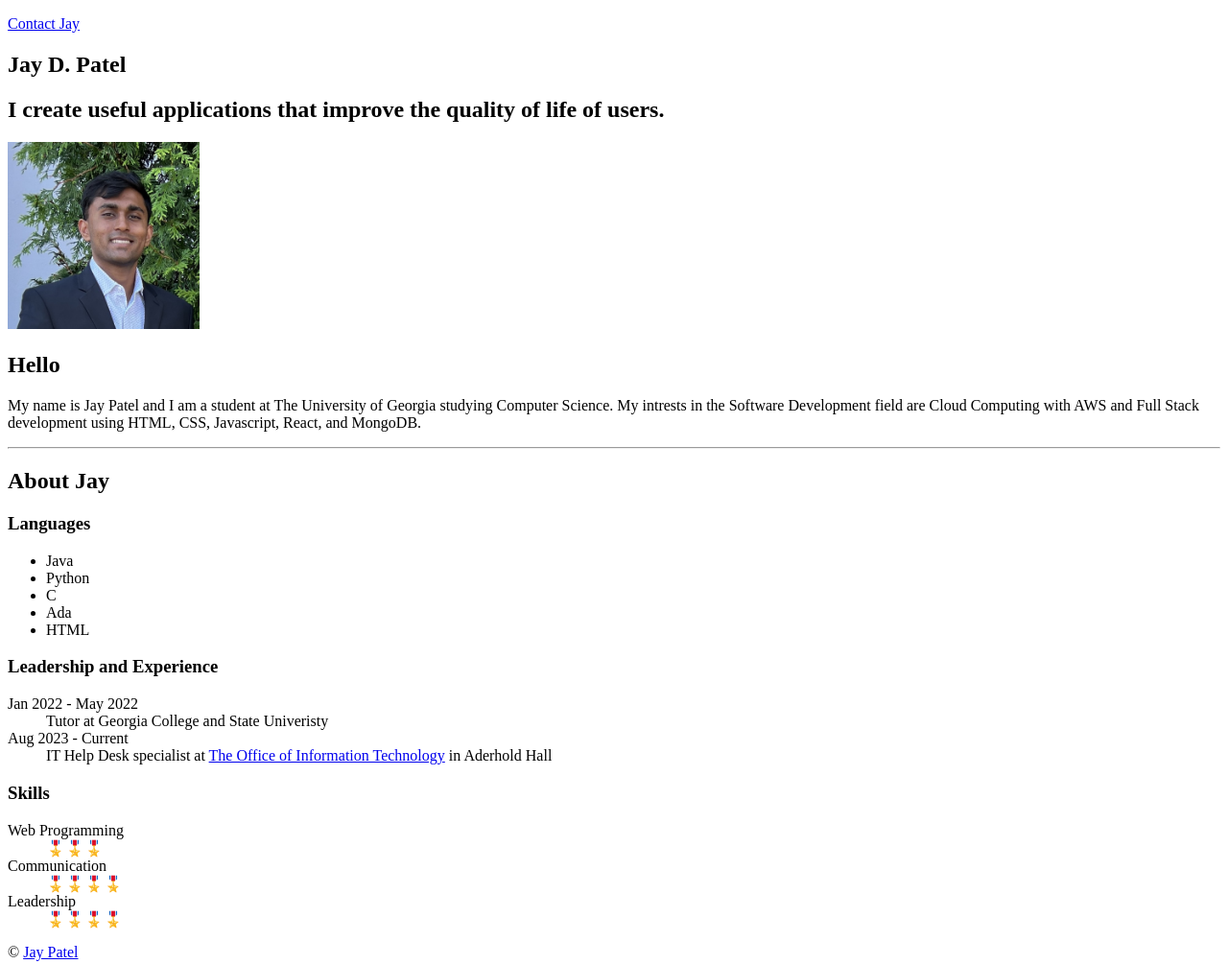
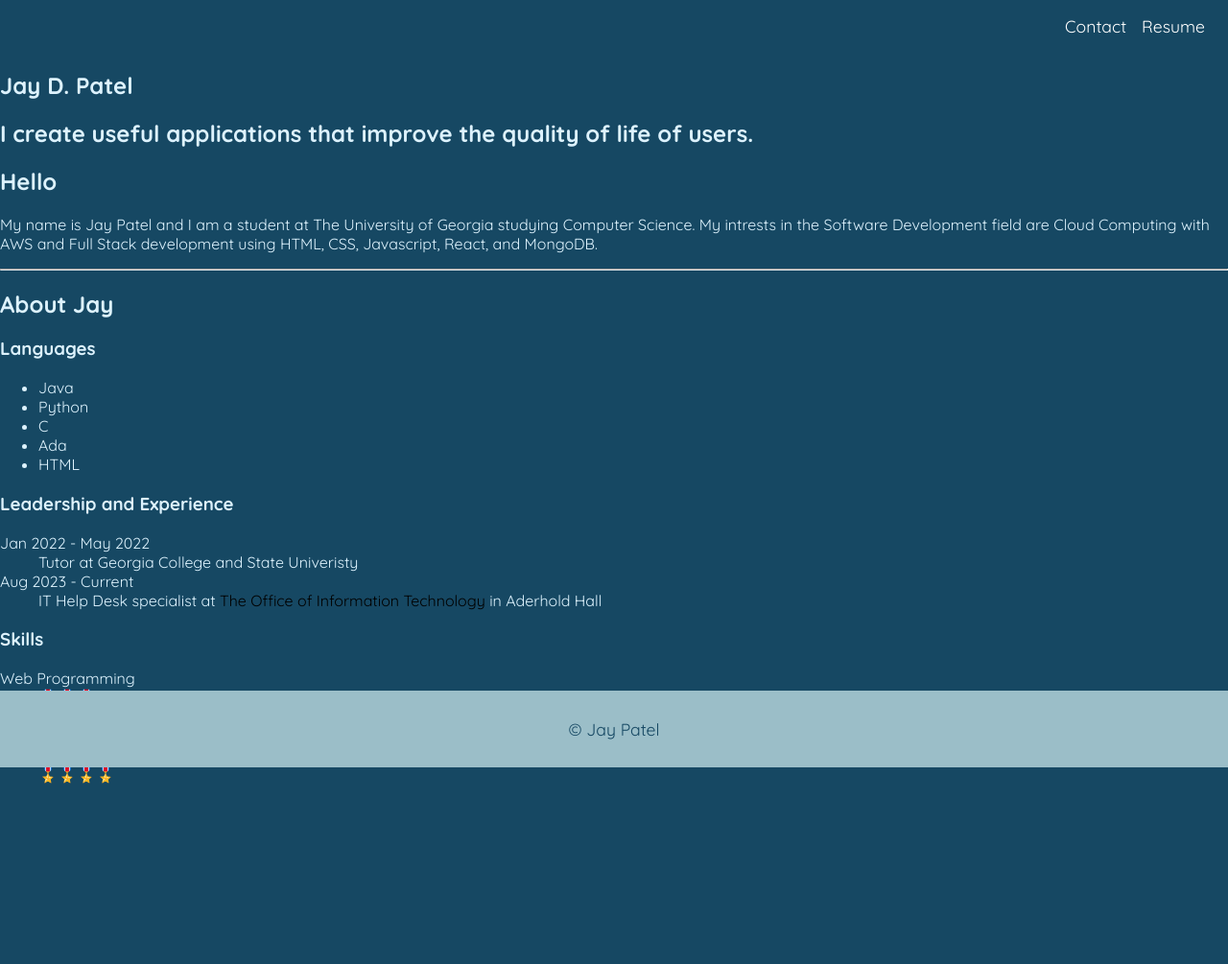
Before and after one commit to jayp822/Personal-CV, a plain HTML site: page index.html in a window 1280 px wide. Shown: the whole page at 96% size. After the commit the page ends 833 px from the top, so only its background shows below. Drawn offline with Linux system fonts and the light colour scheme.

Commit message:
nav and footer

```diff
--- a/css/style.css
+++ b/css/style.css
@@ -0,0 +1,56 @@
+/*
+164863
+427D9D
+9BBEC8
+DDF2FD
+*/
+
+body {
+ margin: 0;
+ background-color: #164863;
+ font-family: 'Quicksand', sans-serif;
+ color: #DDF2FD;
+}
+
+a{
+  text-decoration: none;
+  color: #000;
+}
+
+nav{
+ color: #DDF2FD;
+ display: flex;
+ justify-content: right;
+ flex-wrap: nowrap;
+ margin-right: 1rem;
+}
+
+.nav-items {
+ text-decoration: none;
+ color: white;
+ font-size: 1.10rem;
+ padding: 0.5rem;
+}
+
+nav a:hover{
+ background-color: #427D9D;
+ border-radius: 10px;
+}
+
+footer{
+ position: absolute;
+ bottom: 0;
+ width: 100%;
+ height: 5rem;
+ background-color: #9BBEC8;
+ display: flex;
+ justify-content: center;
+ flex-wrap: wrap;
+ align-items: center;
+}
+
+footer a{
+ font-size: 1.10rem;
+ padding: 0.5rem;
+ color: #164863;
+}
--- a/index.html
+++ b/index.html
@@ -6,18 +6,22 @@
 	<meta name="viewport" content="width=device-width, initial-scale=1.0">
 	<title>Jay Patel</title>
 	<link rel="stylesheet" href="./css/style.css">
+	<link rel="preconnect" href="https://fonts.googleapis.com">
+	<link rel="preconnect" href="https://fonts.gstatic.com" crossorigin>
+	<link href="https://fonts.googleapis.com/css2?family=Quicksand:wght@400;500;600;700&display=swap" rel="stylesheet">
 </head>
 
 <body>
 	<nav>
-		<p><a href="contact.html">Contact Jay</a></p>
+		<p><a href="contact.html" class="nav-items">Contact</a></p>
+		<p><a href="./documents/Jay_Patel_CS_Resume.pdf" class="nav-items">Resume</a></p>
 	</nav>
 	<section>
 		<h1>Jay D. Patel</h1>
 		<h2>I create useful applications that improve the quality of life of users.</h2>
 	</section>
 	<section>
-		<img src="images/headshot.jpg" alt="Headshot of Jay Patel" width="200px">
+		<!-- <img src="images/headshot.jpg" alt="Headshot of Jay Patel" width="200px"> -->
 		<h2>Hello</h2>
 		<p>My name is Jay Patel and I am a student at The University of Georgia studying Computer Science. My intrests
 			in
@@ -54,7 +58,8 @@
 		</dl>
 	</section>
 	<footer>
-		&#169; <a href="contact.html">Jay Patel</a>
+		<a href="contact.html">&#169; Jay Patel</a>
 	</footer>
 </body>
+
 </html>
```
Also changed, not shown: contact.html (+4 -0 lines), 1 other file.
